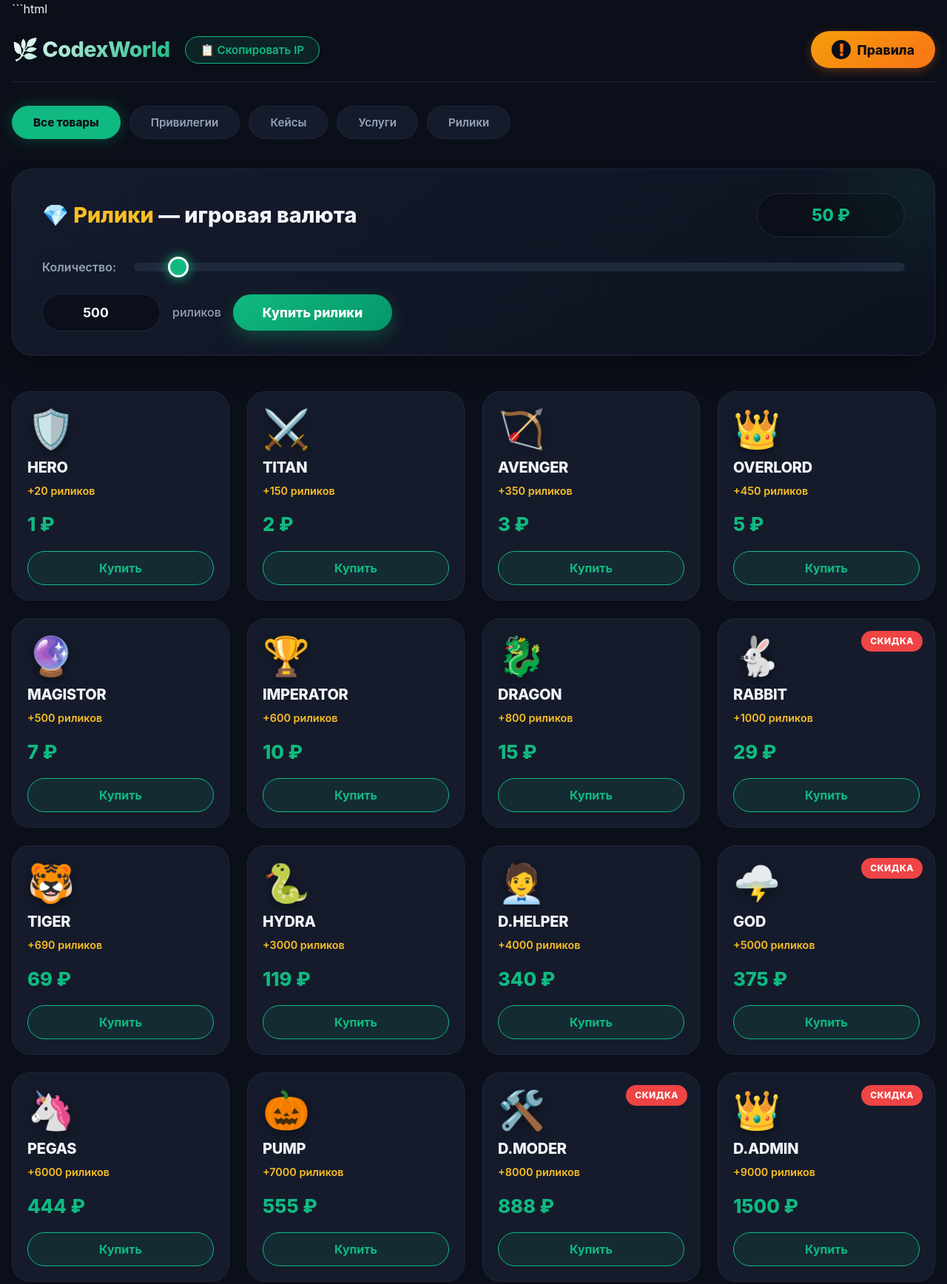
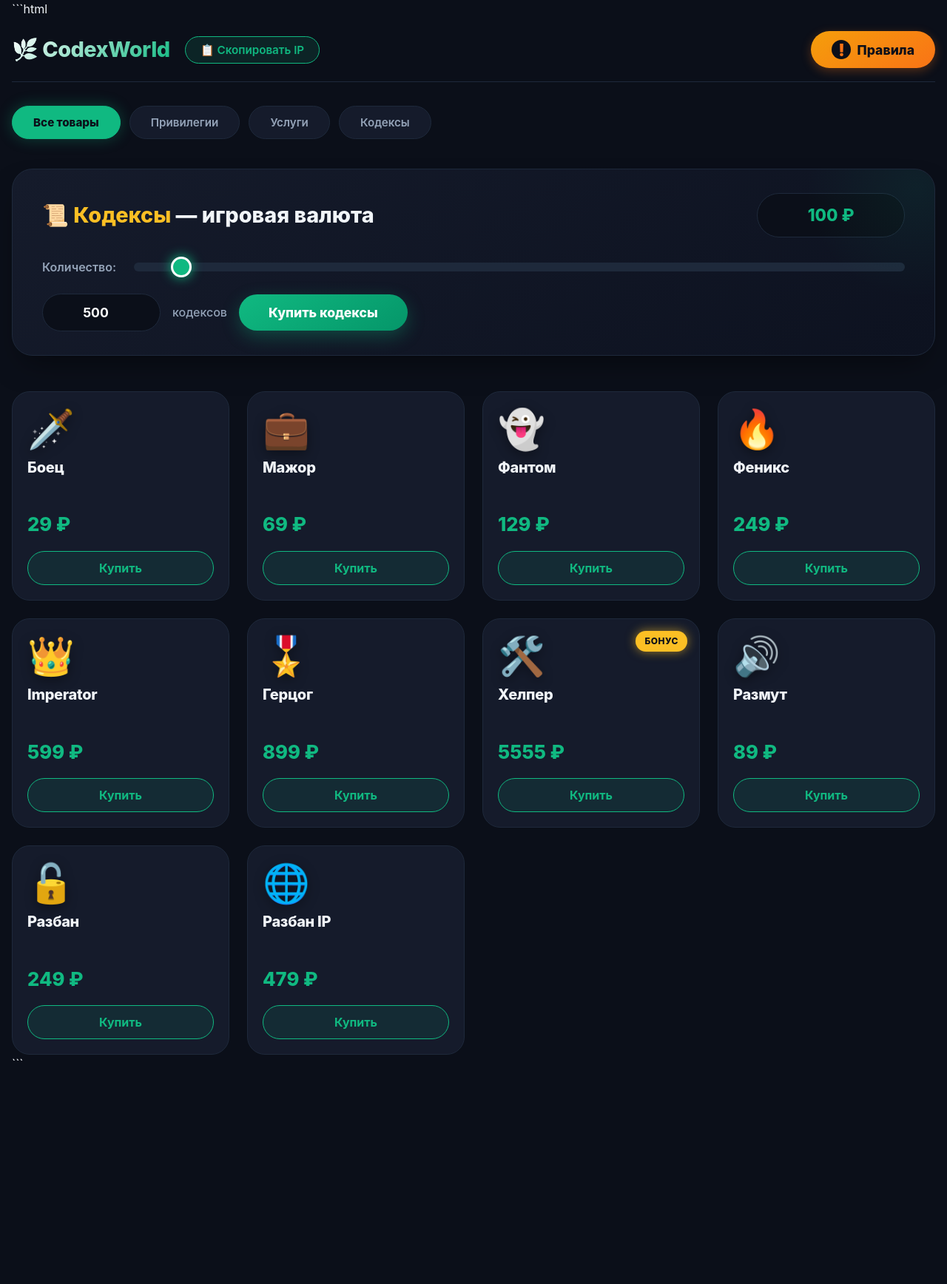
Before and after one commit to CodexWorld-bit/donate, a plain HTML site: page index.html in a window 1280 px wide. Shown: the top 1736 px of the page at 74% size. After the commit the page ends 1510 px from the top, so only its background shows below. Drawn offline with Linux system fonts and the light colour scheme.

Commit message:
Add files via upload

```diff
--- a/index.html
+++ b/index.html
@@ -51,7 +51,7 @@ input[type=range]::-moz-range-thumb{width:28px;height:28px;background:var(--acce
 .product-card{background:var(--bg-card);border:1px solid var(--border-color);border-radius:24px;padding:24px 20px 20px;transition:all 0.25s;display:flex;flex-direction:column;position:relative;overflow:hidden}
 .product-card:hover{transform:translateY(-6px);border-color:#2d3a5e;box-shadow:0 20px 30px -10px rgba(0,0,0,0.6)}
 .badge{position:absolute;top:16px;right:16px;background:var(--sale-red);color:#fff;font-weight:800;font-size:0.75rem;padding:5px 12px;border-radius:20px;letter-spacing:0.5px;text-transform:uppercase;z-index:2}
-.badge.discount{background:var(--sale-red);color:#fff}
+.badge.bonus{background:var(--accent-gold);color:#0b0f19;box-shadow:0 0 14px rgba(251,191,36,0.6)}
 .product-icon{font-size:3.2rem;margin-bottom:12px;line-height:1;filter:drop-shadow(0 4px 8px rgba(0,0,0,0.4))}
 .product-name{font-size:1.25rem;font-weight:800;margin-bottom:6px;letter-spacing:-0.3px}
 .product-bonus{color:var(--accent-gold);font-weight:600;font-size:0.9rem;margin-bottom:16px;min-height:1.3em}
@@ -159,25 +159,24 @@ header{flex-direction:column;align-items:flex-start}
 <div class="categories-nav" id="categoriesNav">
 <button class="cat-btn active" data-cat="all">Все товары</button>
 <button class="cat-btn" data-cat="privileges">Привилегии</button>
-<button class="cat-btn" data-cat="cases">Кейсы</button>
 <button class="cat-btn" data-cat="services">Услуги</button>
-<button class="cat-btn" data-cat="riliks">Рилики</button>
+<button class="cat-btn" data-cat="codexes">Кодексы</button>
 </div>
 
 <section class="riliks-section" id="riliksSection">
 <div class="riliks-header">
-<h2>💎 <span>Рилики</span> — игровая валюта</h2>
-<div class="riliks-price-display" id="riliksPriceDisplay">50 ₽</div>
+<h2>📜 <span>Кодексы</span> — игровая валюта</h2>
+<div class="riliks-price-display" id="riliksPriceDisplay">1 ₽</div>
 </div>
 <div class="slider-wrapper">
 <div class="slider-top">
 <label>Количество:</label>
-<input type="range" id="riliksSlider" min="50" max="10000" step="50" value="500">
+<input type="range" id="riliksSlider" min="5" max="10000" step="5" value="500">
 </div>
 <div class="riliks-input-group">
-<input type="number" id="riliksInput" min="50" max="10000" step="50" value="500">
-<span style="color:var(--text-muted);font-weight:500;">риликов</span>
-<button class="buy-riliks-btn" id="buyRiliksBtn">Купить рилики</button>
+<input type="number" id="riliksInput" min="5" max="10000" step="5" value="500">
+<span style="color:var(--text-muted);font-weight:500;">кодексов</span>
+<button class="buy-riliks-btn" id="buyRiliksBtn">Купить кодексы</button>
 </div>
 </div>
 </section>
@@ -217,28 +216,16 @@ var SBP_RECIPIENT = 'Артём А.';
 var VK_URL = 'https://vk.ru/codexworld';
 
 var products = [
-{id:1,category:'privileges',name:'HERO',bonus:'+20 риликов',price:1,icon:'🛡️',badge:null},
-{id:2,category:'privileges',name:'TITAN',bonus:'+150 риликов',price:2,icon:'⚔️',badge:null},
-{id:3,category:'privileges',name:'AVENGER',bonus:'+350 риликов',price:3,icon:'🏹',badge:null},
-{id:4,category:'privileges',name:'OVERLORD',bonus:'+450 риликов',price:5,icon:'👑',badge:null},
-{id:5,category:'privileges',name:'MAGISTOR',bonus:'+500 риликов',price:7,icon:'🔮',badge:null},
-{id:6,category:'privileges',name:'IMPERATOR',bonus:'+600 риликов',price:10,icon:'🏆',badge:null},
-{id:7,category:'privileges',name:'DRAGON',bonus:'+800 риликов',price:15,icon:'🐉',badge:null},
-{id:8,category:'privileges',name:'RABBIT',bonus:'+1000 риликов',price:29,icon:'🐇',badge:'discount'},
-{id:9,category:'privileges',name:'TIGER',bonus:'+690 риликов',price:69,icon:'🐯',badge:null},
-{id:10,category:'privileges',name:'HYDRA',bonus:'+3000 риликов',price:119,icon:'🐍',badge:null},
-{id:11,category:'privileges',name:'D.HELPER',bonus:'+4000 риликов',price:340,icon:'🧑‍💼',badge:null},
-{id:12,category:'privileges',name:'GOD',bonus:'+5000 риликов',price:375,icon:'🌩️',badge:'discount'},
-{id:13,category:'privileges',name:'PEGAS',bonus:'+6000 риликов',price:444,icon:'🦄',badge:null},
-{id:14,category:'privileges',name:'PUMP',bonus:'+7000 риликов',price:555,icon:'🎃',badge:null},
-{id:15,category:'privileges',name:'D.MODER',bonus:'+8000 риликов',price:888,icon:'🛠️',badge:'discount'},
-{id:16,category:'privileges',name:'D.ADMIN',bonus:'+9000 риликов',price:1500,icon:'👑',badge:'discount'},
-{id:17,category:'cases',name:'ЛЕГЕНДАРНЫЙ КЕЙС 3 ШТ',bonus:'',price:229,icon:'🎁',badge:null},
-{id:18,category:'cases',name:'ЛЕГЕНДАРНЫЙ КЕЙС 10 ШТ',bonus:'',price:339,icon:'📦',badge:null},
-{id:19,category:'cases',name:'КЕЙС С D.ADMIN ИЛИ D.MODER',bonus:'',price:519,icon:'🎰',badge:null},
-{id:20,category:'cases',name:'ЛЕГЕНДАРНЫЙ КЕЙС 25 ШТ',bonus:'',price:599,icon:'💎',badge:null},
-{id:21,category:'services',name:'Размут',bonus:'',price:89,icon:'🔊',badge:null},
-{id:22,category:'services',name:'Разбан',bonus:'',price:319,icon:'🔓',badge:null}
+{id:1,category:'privileges',name:'Боец',bonus:'',price:29,icon:'🗡️',badge:null},
+{id:2,category:'privileges',name:'Мажор',bonus:'',price:69,icon:'💼',badge:null},
+{id:3,category:'privileges',name:'Фантом',bonus:'',price:129,icon:'👻',badge:null},
+{id:4,category:'privileges',name:'Феникс',bonus:'',price:249,icon:'🔥',badge:null},
+{id:5,category:'privileges',name:'Imperator',bonus:'',price:599,icon:'👑',badge:null},
+{id:6,category:'privileges',name:'Герцог',bonus:'',price:899,icon:'🎖️',badge:null},
+{id:7,category:'privileges',name:'Хелпер',bonus:'',price:5555,icon:'🛠️',badge:'bonus'},
+{id:8,category:'services',name:'Размут',bonus:'',price:89,icon:'🔊',badge:null},
+{id:9,category:'services',name:'Разбан',bonus:'',price:249,icon:'🔓',badge:null},
+{id:10,category:'services',name:'Разбан IP',bonus:'',price:479,icon:'🌐',badge:null}
 ];
 
 var currentCategory = 'all';
@@ -297,7 +284,7 @@ var html = '';
 for(var i = 0; i < filtered.length; i++){
 var p = filtered[i];
 var badgeHtml = '';
-if(p.badge === 'discount'){badgeHtml = '<span class="badge discount">СКИДКА</span>'}
+if(p.badge === 'bonus'){badgeHtml = '<span class="badge bonus">БОНУС</span>'}
 html += '<div class="product-card" data-category="' + p.category + '">' + badgeHtml +
 '<div class="product-icon">' + p.icon + '</div>' +
 '<div class="product-name">' + p.name + '</div>' +
@@ -322,10 +309,10 @@ if(product){openPaymentModal(product)}
 
 function updateRiliksPrice(amount){
 var val = parseInt(amount, 10);
-if(isNaN(val)){val = 50}
-val = Math.max(50, Math.min(10000, val));
+if(isNaN(val)){val = 5}
+val = Math.max(5, Math.min(10000, val));
 riliksAmount = val;
-var price = val / 10;
+var price = val / 5;
 riliksPriceDisplay.textContent = formatPrice(price);
 riliksSlider.value = val;
 riliksInput.value = val;
@@ -335,7 +322,7 @@ function openRulesModal(){rulesModal.classList.add('active')}
 function closeRulesModal(){rulesModal.classList.remove('active')}
 
 function getProductName(product){
-return product.isRiliks === true ? riliksAmount + ' риликов' : product.name;
+return product.isRiliks === true ? riliksAmount + ' кодексов' : product.name;
 }
 
 function openPaymentModal(product){
@@ -508,18 +495,18 @@ updateRiliksPrice(val);
 
 riliksInput.addEventListener('blur', function(e){
 var val = parseInt(e.target.value, 10);
-if(isNaN(val)){val = 50}
+if(isNaN(val)){val = 5}
 updateRiliksPrice(val);
 });
 
 buyRiliksBtn.addEventListener('click', function(){
 openPaymentModal({
 id:999,
-category:'riliks',
-name:'Рилики',
+category:'codexes',
+name:'Кодексы',
 bonus:'',
-price:riliksAmount/10,
-icon:'💎',
+price:riliksAmount/5,
+icon:'📜',
 badge:null,
 isRiliks:true
 });
```
